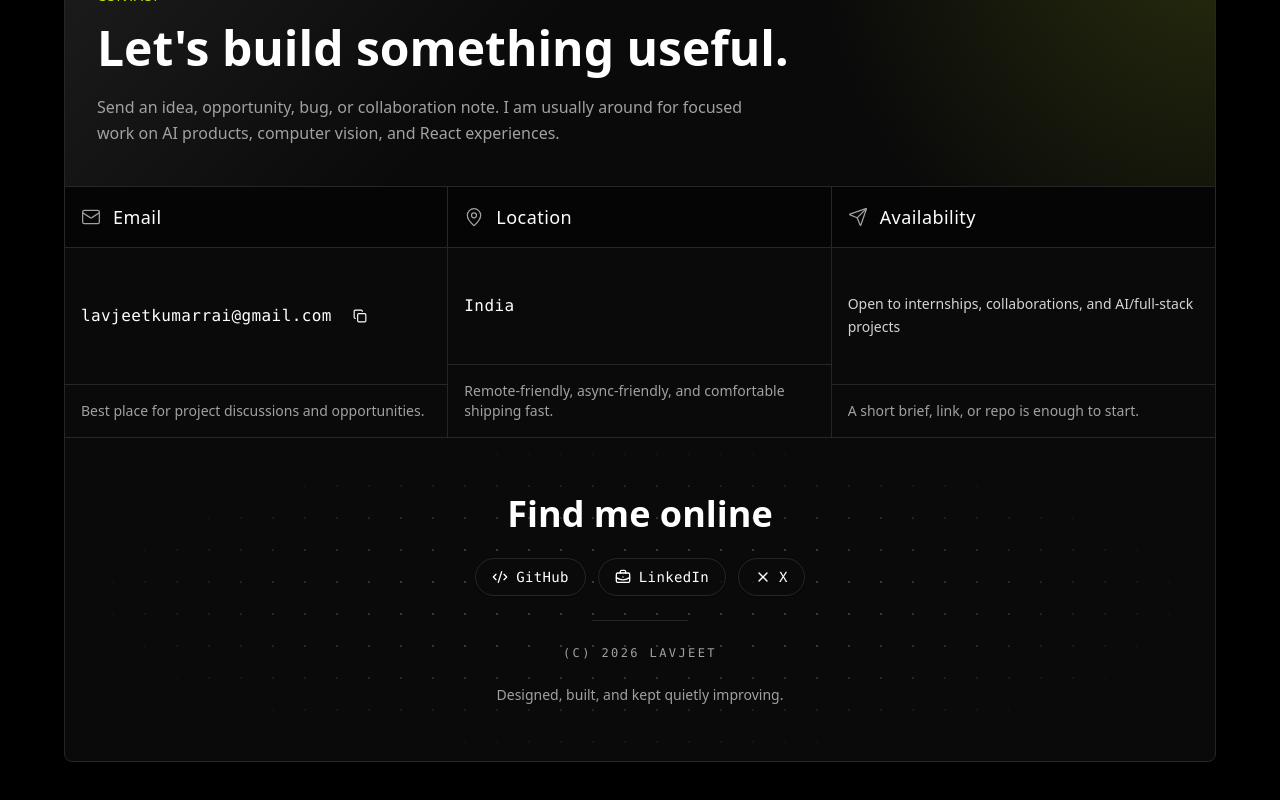
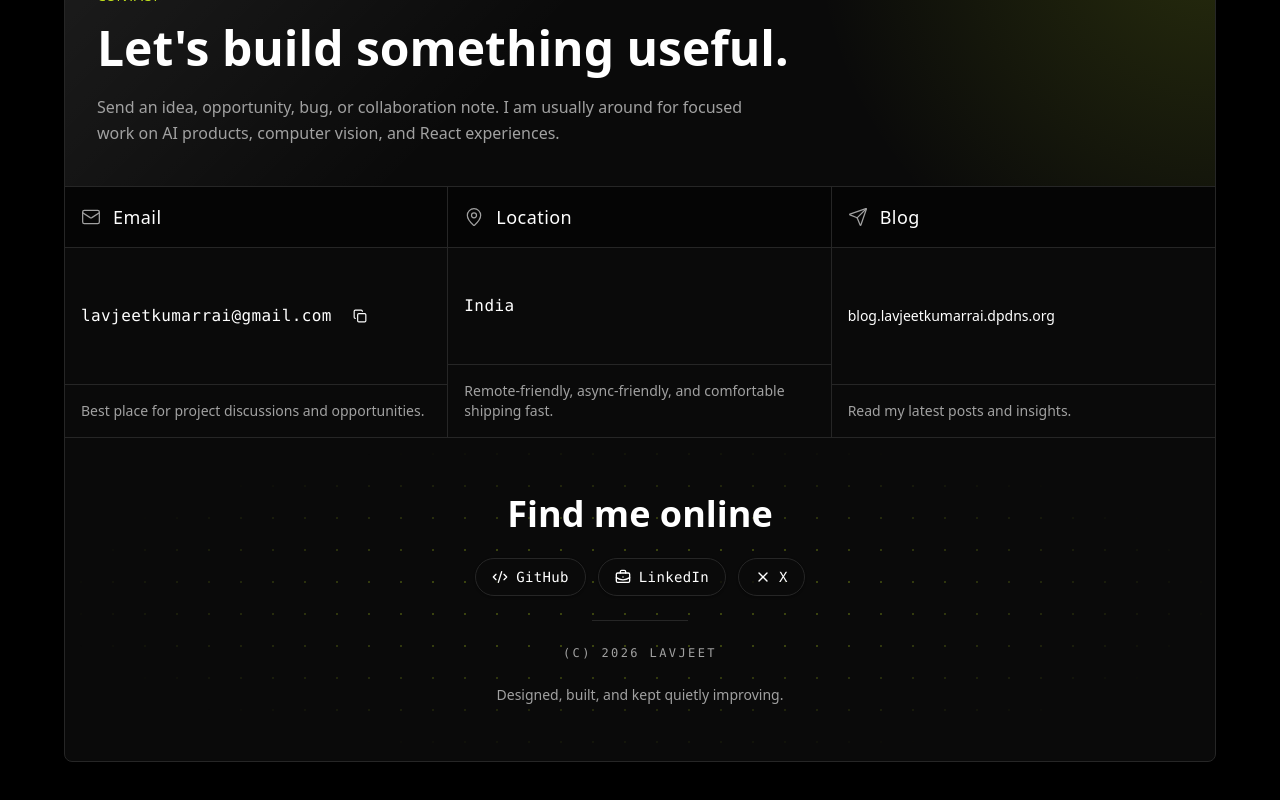
Before and after one commit to LKR-in/Protfolio1, a React (Vite) app: page / in a window 1280 px wide. Shown: the part 3762-4562 px from the top of the page. Built offline with nearby package versions, Linux system fonts and the light colour scheme; a web font is replaced by a local one.

Commit message:
blog added

```diff
--- a/src/components/ui/contact-page.tsx
+++ b/src/components/ui/contact-page.tsx
@@ -85,13 +85,18 @@ export function ContactPage() {
 
           <Box
             icon={Send}
-            title="Availability"
-            description="A short brief, link, or repo is enough to start."
+            title="Blog"
+            description="Read my latest posts and insights."
             className="md:border-r-0"
           >
-            <span className="text-sm font-medium leading-relaxed text-neutral-700 dark:text-neutral-300">
-              {APP_STATUS}
-            </span>
+            <a
+              href="https://blog.lavjeetkumarrai.dpdns.org"
+              target="_blank"
+              rel="noopener noreferrer"
+              className="text-sm font-medium leading-relaxed text-[#white] hover:underline transition-colors"
+            >
+              blog.lavjeetkumarrai.dpdns.org
+            </a>
           </Box>
         </div>
 
--- a/src/components/ui/portfolio-hero.tsx
+++ b/src/components/ui/portfolio-hero.tsx
@@ -140,7 +140,7 @@ export default function PortfolioHero({ onHeroVideoReady }: PortfolioHeroProps)
   { label: "PROJECTS", href: "#projects" },
   { label: "EXPERIENCE", href: "#experience" },
   { label: "CONTACT", href: "#contact" },
-  { label: "BLOG", href: "#blog" }
+  { label: "BLOG", href: "https://blog.lavjeetkumarrai.dpdns.org", external: true }
 ];
   return (
     <div
@@ -179,6 +179,7 @@ export default function PortfolioHero({ onHeroVideoReady }: PortfolioHeroProps)
                   <a
                     key={item.label}
                     href={item.href}
+                    {...(item.external && { target: "_blank", rel: "noopener noreferrer" })}
                     className="block cursor-pointer px-2 py-1.5 text-base font-bold tracking-tight transition-colors duration-300 sm:text-lg md:text-xl"
                     style={{
                       color: item.highlight
```
